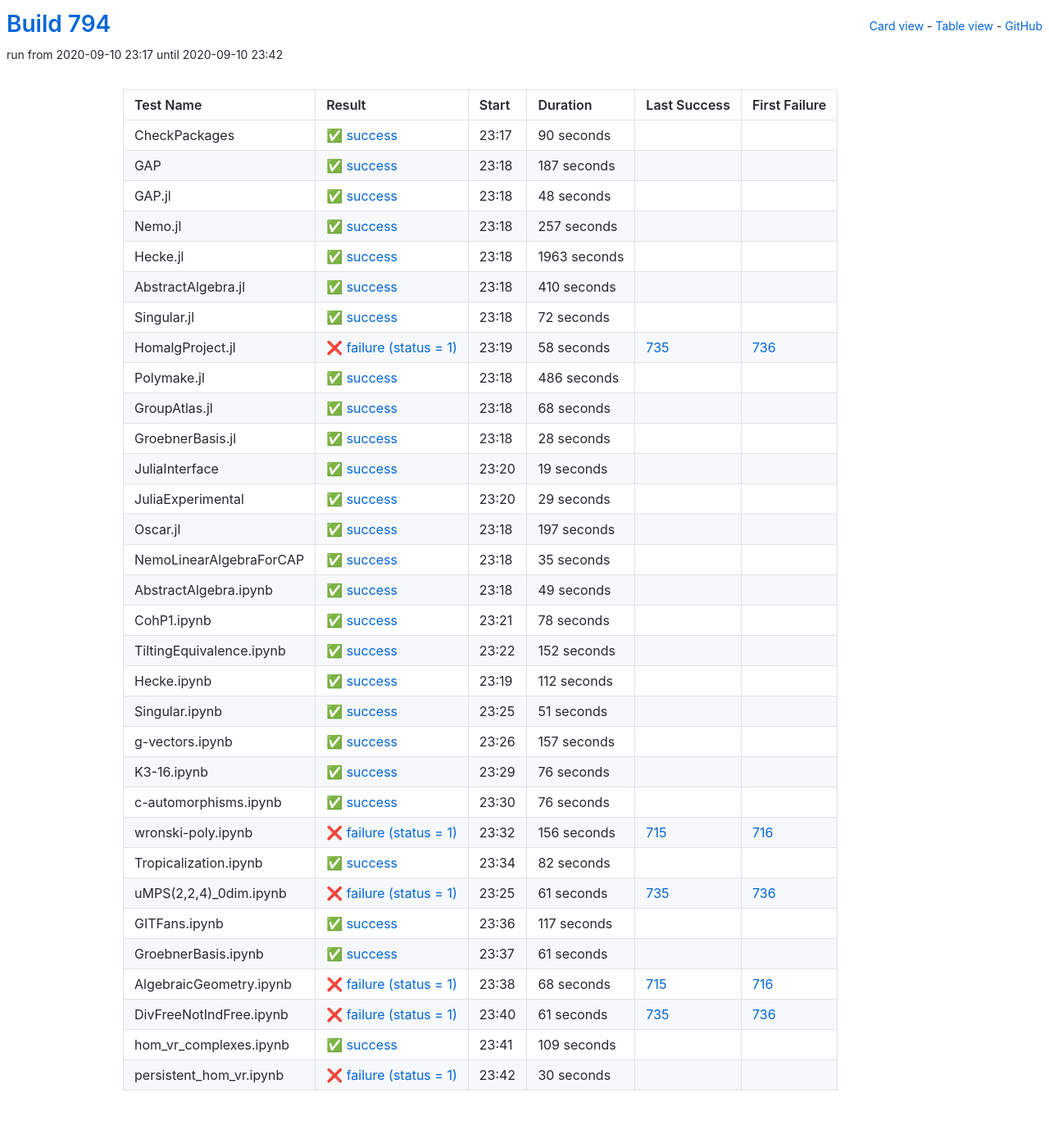
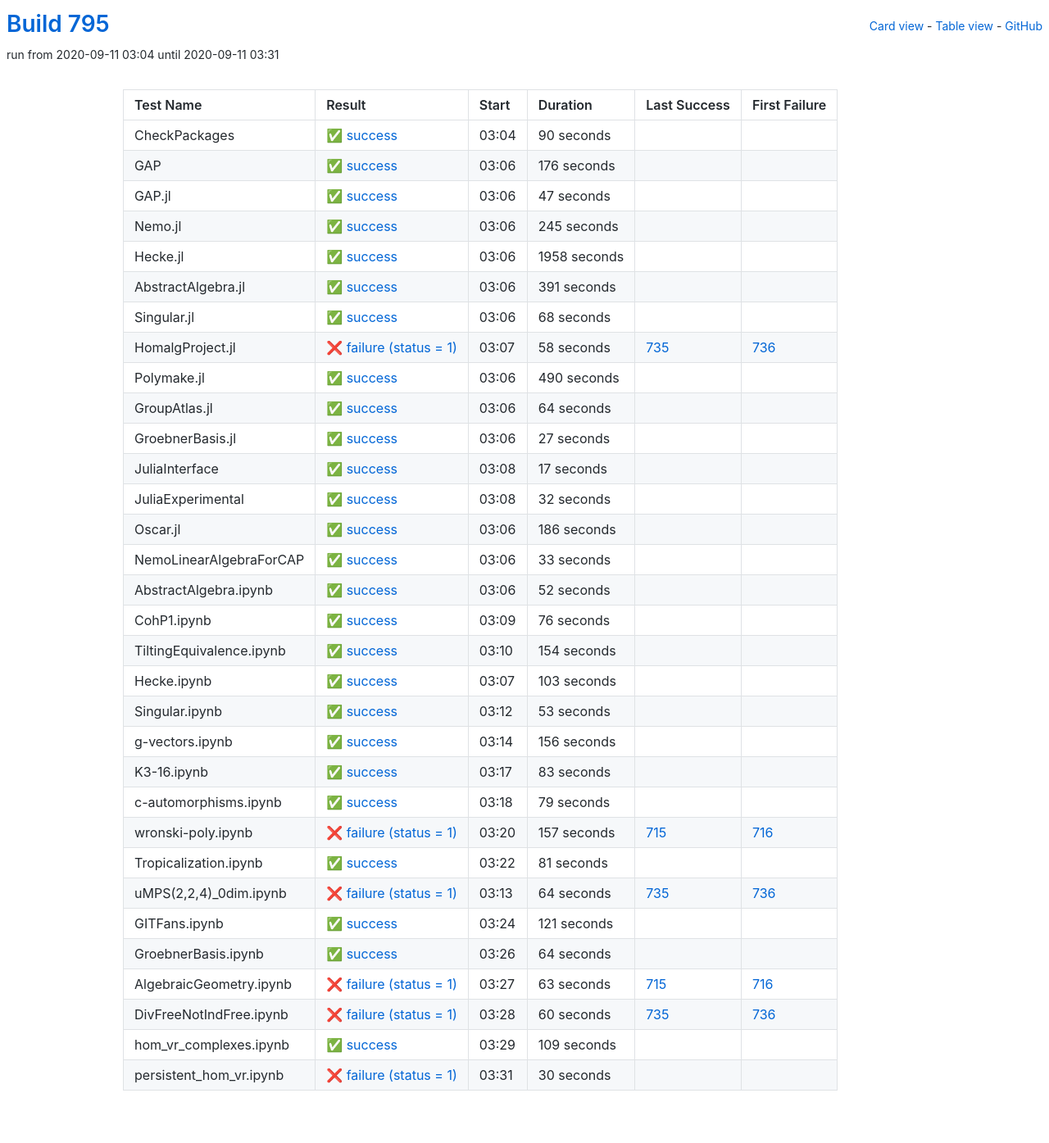
Before and after one commit to oscar-system/oscar-ci-status-stable, a Jekyll site: the page built from table.html, in a window 1280 px wide. Shown: the whole page at 82% size. Built offline with Jekyll 4.4.1, drawn with Linux system fonts in a browser that asks for light colours.

Commit message:
Build #795

```diff
--- a/_data/ci.yml
+++ b/_data/ci.yml
@@ -1,6 +1,6 @@
 ---
-build: 794
-build_url: https://oscarci.mathematik.uni-kl.de/job/oscar-stable/794/
+build: 795
+build_url: https://oscarci.mathematik.uni-kl.de/job/oscar-stable/795/
 job: oscar-stable
 organization: oscar-system
 repo: oscar-ci-status-stable
@@ -8,8 +8,8 @@ repourl: https://github.com/oscar-system/oscar-ci-status-stable
 tests:
 - name: CheckPackages
   id: checkpackages
-  log: https://oscarci.mathematik.uni-kl.de/job/oscar-stable/794/artifact/logs/build-794/CheckPackages.log
-  start: 2020-09-10 23:17
+  log: https://oscarci.mathematik.uni-kl.de/job/oscar-stable/795/artifact/logs/build-795/CheckPackages.log
+  start: 2020-09-11 03:04
   success: true
   exitcode: 0
   status: success
@@ -20,80 +20,80 @@ tests:
   first_failure_url:
 - name: GAP
   id: gap
-  log: https://oscarci.mathematik.uni-kl.de/job/oscar-stable/794/artifact/logs/build-794/GAP.log
-  start: 2020-09-10 23:18
+  log: https://oscarci.mathematik.uni-kl.de/job/oscar-stable/795/artifact/logs/build-795/GAP.log
+  start: 2020-09-11 03:06
   success: true
   exitcode: 0
   status: success
-  duration: 187
+  duration: 176
   last_success: false
   last_success_url:
   first_failure: false
   first_failure_url:
 - name: GAP.jl
   id: gap-jl
-  log: https://oscarci.mathematik.uni-kl.de/job/oscar-stable/794/artifact/logs/build-794/GAP.jl.log
-  start: 2020-09-10 23:18
+  log: https://oscarci.mathematik.uni-kl.de/job/oscar-stable/795/artifact/logs/build-795/GAP.jl.log
+  start: 2020-09-11 03:06
   success: true
   exitcode: 0
   status: success
-  duration: 48
+  duration: 47
   last_success: false
   last_success_url:
   first_failure: false
   first_failure_url:
 - name: Nemo.jl
   id: nemo-jl
-  log: https://oscarci.mathematik.uni-kl.de/job/oscar-stable/794/artifact/logs/build-794/Nemo.jl.log
-  start: 2020-09-10 23:18
+  log: https://oscarci.mathematik.uni-kl.de/job/oscar-stable/795/artifact/logs/build-795/Nemo.jl.log
+  start: 2020-09-11 03:06
   success: true
   exitcode: 0
   status: success
-  duration: 257
+  duration: 245
   last_success: false
   last_success_url:
   first_failure: false
   first_failure_url:
 - name: Hecke.jl
   id: hecke-jl
-  log: https://oscarci.mathematik.uni-kl.de/job/oscar-stable/794/artifact/logs/build-794/Hecke.jl.log
-  start: 2020-09-10 23:18
+  log: https://oscarci.mathematik.uni-kl.de/job/oscar-stable/795/artifact/logs/build-795/Hecke.jl.log
+  start: 2020-09-11 03:06
   success: true
   exitcode: 0
   status: success
-  duration: 1963
+  duration: 1958
   last_success: false
   last_success_url:
   first_failure: false
   first_failure_url:
 - name: AbstractAlgebra.jl
   id: abstractalgebra-jl
-  log: https://oscarci.mathematik.uni-kl.de/job/oscar-stable/794/artifact/logs/build-794/AbstractAlgebra.jl.log
-  start: 2020-09-10 23:18
+  log: https://oscarci.mathematik.uni-kl.de/job/oscar-stable/795/artifact/logs/build-795/AbstractAlgebra.jl.log
+  start: 2020-09-11 03:06
   success: true
   exitcode: 0
   status: success
-  duration: 410
+  duration: 391
   last_success: false
   last_success_url:
   first_failure: false
   first_failure_url:
 - name: Singular.jl
   id: singular-jl
-  log: https://oscarci.mathematik.uni-kl.de/job/oscar-stable/794/artifact/logs/build-794/Singular.jl.log
-  start: 2020-09-10 23:18
+  log: https://oscarci.mathematik.uni-kl.de/job/oscar-stable/795/artifact/logs/build-795/Singular.jl.log
+  start: 2020-09-11 03:06
   success: true
   exitcode: 0
   status: success
-  duration: 72
+  duration: 68
   last_success: false
   last_success_url:
   first_failure: false
   first_failure_url:
 - name: HomalgProject.jl
   id: homalgproject-jl
-  log: https://oscarci.mathematik.uni-kl.de/job/oscar-stable/794/artifact/logs/build-794/HomalgProject.jl.log
-  start: 2020-09-10 23:19
+  log: https://oscarci.mathematik.uni-kl.de/job/oscar-stable/795/artifact/logs/build-795/HomalgProject.jl.log
+  start: 2020-09-11 03:07
   success: false
   exitcode: 1
   status: failure
@@ -104,164 +104,104 @@ tests:
   first_failure_url: https://oscarci.mathematik.uni-kl.de/job/oscar-stable/736/
 - name: Polymake.jl
   id: polymake-jl
-  log: https://oscarci.mathematik.uni-kl.de/job/oscar-stable/794/artifact/logs/build-794/Polymake.jl.log
-  start: 2020-09-10 23:18
+  log: https://oscarci.mathematik.uni-kl.de/job/oscar-stable/795/artifact/logs/build-795/Polymake.jl.log
+  start: 2020-09-11 03:06
   success: true
   exitcode: 0
   status: success
-  duration: 486
+  duration: 490
   last_success: false
   last_success_url:
   first_failure: false
   first_failure_url:
 - name: GroupAtlas.jl
   id: groupatlas-jl
-  log: https://oscarci.mathematik.uni-kl.de/job/oscar-stable/794/artifact/logs/build-794/GroupAtlas.jl.log
-  start: 2020-09-10 23:18
+  log: https://oscarci.mathematik.uni-kl.de/job/oscar-stable/795/artifact/logs/build-795/GroupAtlas.jl.log
+  start: 2020-09-11 03:06
   success: true
   exitcode: 0
   status: success
-  duration: 68
+  duration: 64
   last_success: false
   last_success_url:
   first_failure: false
   first_failure_url:
 - name: GroebnerBasis.jl
   id: groebnerbasis-jl
-  log: https://oscarci.mathematik.uni-kl.de/job/oscar-stable/794/artifact/logs/build-794/GroebnerBasis.jl.log
-  start: 2020-09-10 23:18
+  log: https://oscarci.mathematik.uni-kl.de/job/oscar-stable/795/artifact/logs/build-795/GroebnerBasis.jl.log
+  start: 2020-09-11 03:06
   success: true
   exitcode: 0
   status: success
-  duration: 28
+  duration: 27
   last_success: false
   last_success_url:
   first_failure: false
   first_failure_url:
 - name: JuliaInterface
   id: juliainterface
-  log: https://oscarci.mathematik.uni-kl.de/job/oscar-stable/794/artifact/logs/build-794/JuliaInterface.log
-  start: 2020-09-10 23:20
+  log: https://oscarci.mathematik.uni-kl.de/job/oscar-stable/795/artifact/logs/build-795/JuliaInterface.log
+  start: 2020-09-11 03:08
   success: true
   exitcode: 0
   status: success
-  duration: 19
+  duration: 17
   last_success: false
   last_success_url:
   first_failure: false
   first_failure_url:
 - name: JuliaExperimental
   id: juliaexperimental
-  log: https://oscarci.mathematik.uni-kl.de/job/oscar-stable/794/artifact/logs/build-794/JuliaExperimental.log
-  start: 2020-09-10 23:20
+  log: https://oscarci.mathematik.uni-kl.de/job/oscar-stable/795/artifact/logs/build-795/JuliaExperimental.log
+  start: 2020-09-11 03:08
   success: true
   exitcode: 0
   status: success
-  duration: 29
+  duration: 32
   last_success: false
   last_success_url:
   first_failure: false
   first_failure_url:
 - name: Oscar.jl
   id: oscar-jl
-  log: https://oscarci.mathematik.uni-kl.de/job/oscar-stable/794/artifact/logs/build-794/Oscar.jl.log
-  start: 2020-09-10 23:18
+  log: https://oscarci.mathematik.uni-kl.de/job/oscar-stable/795/artifact/logs/build-795/Oscar.jl.log
+  start: 2020-09-11 03:06
   success: true
   exitcode: 0
   status: success
-  duration: 197
+  duration: 186
   last_success: false
   last_success_url:
   first_failure: false
   first_failure_url:
 - name: NemoLinearAlgebraForCAP
   id: nemolinearalgebraforcap
-  log: https://oscarci.mathematik.uni-kl.de/job/oscar-stable/794/artifact/logs/build-794/NemoLinearAlgebraForCAP.log
-  start: 2020-09-10 23:18
+  log: https://oscarci.mathematik.uni-kl.de/job/oscar-stable/795/artifact/logs/build-795/NemoLinearAlgebraForCAP.log
+  start: 2020-09-11 03:06
   success: true
   exitcode: 0
   status: success
-  duration: 35
+  duration: 33
   last_success: false
   last_success_url:
   first_failure: false
   first_failure_url:
 - name: AbstractAlgebra.ipynb
   id: abstractalgebra-ipynb
-  log: https://oscarci.mathematik.uni-kl.de/job/oscar-stable/794/artifact/logs/build-794/AbstractAlgebra.ipynb.log
-  start: 2020-09-10 23:18
+  log: https://oscarci.mathematik.uni-kl.de/job/oscar-stable/795/artifact/logs/build-795/AbstractAlgebra.ipynb.log
+  start: 2020-09-11 03:06
   success: true
   exitcode: 0
   status: success
-  duration: 49
+  duration: 52
   last_success: false
   last_success_url:
   first_failure: false
   first_failure_url:
 - name: CohP1.ipynb
   id: cohp1-ipynb
-  log: https://oscarci.mathematik.uni-kl.de/job/oscar-stable/794/artifact/logs/build-794/CohP1.ipynb.log
-  start: 2020-09-10 23:21
-  success: true
-  exitcode: 0
-  status: success
-  duration: 78
-  last_success: false
-  last_success_url:
-  first_failure: false
-  first_failure_url:
-- name: TiltingEquivalence.ipynb
-  id: tiltingequivalence-ipynb
-  log: https://oscarci.mathematik.uni-kl.de/job/oscar-stable/794/artifact/logs/build-794/TiltingEquivalence.ipynb.log
-  start: 2020-09-10 23:22
-  success: true
-  exitcode: 0
-  status: success
-  duration: 152
-  last_success: false
-  last_success_url:
-  first_failure: false
-  first_failure_url:
-- name: Hecke.ipynb
-  id: hecke-ipynb
-  log: https://oscarci.mathematik.uni-kl.de/job/oscar-stable/794/artifact/logs/build-794/Hecke.ipynb.log
-  start: 2020-09-10 23:19
-  success: true
-  exitcode: 0
-  status: success
-  duration: 112
-  last_success: false
-  last_success_url:
-  first_failure: false
-  first_failure_url:
-- name: Singular.ipynb
-  id: singular-ipynb
-  log: https://oscarci.mathematik.uni-kl.de/job/oscar-stable/794/artifact/logs/build-794/Singular.ipynb.log
-  start: 2020-09-10 23:25
-  success: true
-  exitcode: 0
-  status: success
-  duration: 51
-  last_success: false
-  last_success_url:
-  first_failure: false
-  first_failure_url:
-- name: g-vectors.ipynb
-  id: g-vectors-ipynb
-  log: https://oscarci.mathematik.uni-kl.de/job/oscar-stable/794/artifact/logs/build-794/g-vectors.ipynb.log
-  start: 2020-09-10 23:26
-  success: true
-  exitcode: 0
-  status: success
-  duration: 157
-  last_success: false
-  last_success_url:
-  first_failure: false
-  first_failure_url:
-- name: K3-16.ipynb
-  id: k3-16-ipynb
-  log: https://oscarci.mathematik.uni-kl.de/job/oscar-stable/794/artifact/logs/build-794/K3-16.ipynb.log
-  start: 2020-09-10 23:29
+  log: https://oscarci.mathematik.uni-kl.de/job/oscar-stable/795/artifact/logs/build-795/CohP1.ipynb.log
+  start: 2020-09-11 03:09
   success: true
   exitcode: 0
   status: success
@@ -270,106 +210,166 @@ tests:
   last_success_url:
   first_failure: false
   first_failure_url:
-- name: c-automorphisms.ipynb
-  id: c-automorphisms-ipynb
-  log: https://oscarci.mathematik.uni-kl.de/job/oscar-stable/794/artifact/logs/build-794/c-automorphisms.ipynb.log
-  start: 2020-09-10 23:30
+- name: TiltingEquivalence.ipynb
+  id: tiltingequivalence-ipynb
+  log: https://oscarci.mathematik.uni-kl.de/job/oscar-stable/795/artifact/logs/build-795/TiltingEquivalence.ipynb.log
+  start: 2020-09-11 03:10
   success: true
   exitcode: 0
   status: success
-  duration: 76
+  duration: 154
+  last_success: false
+  last_success_url:
+  first_failure: false
+  first_failure_url:
+- name: Hecke.ipynb
+  id: hecke-ipynb
+  log: https://oscarci.mathematik.uni-kl.de/job/oscar-stable/795/artifact/logs/build-795/Hecke.ipynb.log
+  start: 2020-09-11 03:07
+  success: true
+  exitcode: 0
+  status: success
+  duration: 103
+  last_success: false
+  last_success_url:
+  first_failure: false
+  first_failure_url:
+- name: Singular.ipynb
+  id: singular-ipynb
+  log: https://oscarci.mathematik.uni-kl.de/job/oscar-stable/795/artifact/logs/build-795/Singular.ipynb.log
+  start: 2020-09-11 03:12
+  success: true
+  exitcode: 0
+  status: success
+  duration: 53
+  last_success: false
+  last_success_url:
+  first_failure: false
+  first_failure_url:
+- name: g-vectors.ipynb
+  id: g-vectors-ipynb
+  log: https://oscarci.mathematik.uni-kl.de/job/oscar-stable/795/artifact/logs/build-795/g-vectors.ipynb.log
+  start: 2020-09-11 03:14
+  success: true
+  exitcode: 0
+  status: success
+  duration: 156
+  last_success: false
+  last_success_url:
+  first_failure: false
+  first_failure_url:
+- name: K3-16.ipynb
+  id: k3-16-ipynb
+  log: https://oscarci.mathematik.uni-kl.de/job/oscar-stable/795/artifact/logs/build-795/K3-16.ipynb.log
+  start: 2020-09-11 03:17
+  success: true
+  exitcode: 0
+  status: success
+  duration: 83
+  last_success: false
+  last_success_url:
+  first_failure: false
+  first_failure_url:
+- name: c-automorphisms.ipynb
+  id: c-automorphisms-ipynb
+  log: https://oscarci.mathematik.uni-kl.de/job/oscar-stable/795/artifact/logs/build-795/c-automorphisms.ipynb.log
+  start: 2020-09-11 03:18
+  success: true
+  exitcode: 0
+  status: success
+  duration: 79
   last_success: false
   last_success_url:
   first_failure: false
   first_failure_url:
 - name: wronski-poly.ipynb
   id: wronski-poly-ipynb
-  log: https://oscarci.mathematik.uni-kl.de/job/oscar-stable/794/artifact/logs/build-794/wronski-poly.ipynb.log
-  start: 2020-09-10 23:32
+  log: https://oscarci.mathematik.uni-kl.de/job/oscar-stable/795/artifact/logs/build-795/wronski-poly.ipynb.log
+  start: 2020-09-11 03:20
   success: false
   exitcode: 1
   status: failure
-  duration: 156
+  duration: 157
   last_success: 715
   last_success_url: https://oscarci.mathematik.uni-kl.de/job/oscar-stable/715/
   first_failure: 716
   first_failure_url: https://oscarci.mathematik.uni-kl.de/job/oscar-stable/716/
 - name: Tropicalization.ipynb
   id: tropicalization-ipynb
-  log: https://oscarci.mathematik.uni-kl.de/job/oscar-stable/794/artifact/logs/build-794/Tropicalization.ipynb.log
-  start: 2020-09-10 23:34
+  log: https://oscarci.mathematik.uni-kl.de/job/oscar-stable/795/artifact/logs/build-795/Tropicalization.ipynb.log
+  start: 2020-09-11 03:22
   success: true
   exitcode: 0
   status: success
-  duration: 82
+  duration: 81
   last_success: false
   last_success_url:
   first_failure: false
   first_failure_url:
 - name: uMPS(2,2,4)_0dim.ipynb
   id: umps-2-2-4-0dim-ipynb
-  log: https://oscarci.mathematik.uni-kl.de/job/oscar-stable/794/artifact/logs/build-794/uMPS-2-2-4-_0dim.ipynb.log
-  start: 2020-09-10 23:25
+  log: https://oscarci.mathematik.uni-kl.de/job/oscar-stable/795/artifact/logs/build-795/uMPS-2-2-4-_0dim.ipynb.log
+  start: 2020-09-11 03:13
   success: false
   exitcode: 1
   status: failure
-  duration: 61
+  duration: 64
   last_success: 735
   last_success_url: https://oscarci.mathematik.uni-kl.de/job/oscar-stable/735/
   first_failure: 736
   first_failure_url: https://oscarci.mathematik.uni-kl.de/job/oscar-stable/736/
 - name: GITFans.ipynb
   id: gitfans-ipynb
-  log: https://oscarci.mathematik.uni-kl.de/job/oscar-stable/794/artifact/logs/build-794/GITFans.ipynb.log
-  start: 2020-09-10 23:36
+  log: https://oscarci.mathematik.uni-kl.de/job/oscar-stable/795/artifact/logs/build-795/GITFans.ipynb.log
+  start: 2020-09-11 03:24
   success: true
   exitcode: 0
   status: success
-  duration: 117
+  duration: 121
   last_success: false
   last_success_url:
   first_failure: false
   first_failure_url:
 - name: GroebnerBasis.ipynb
   id: groebnerbasis-ipynb
-  log: https://oscarci.mathematik.uni-kl.de/job/oscar-stable/794/artifact/logs/build-794/GroebnerBasis.ipynb.log
-  start: 2020-09-10 23:37
+  log: https://oscarci.mathematik.uni-kl.de/job/oscar-stable/795/artifact/logs/build-795/GroebnerBasis.ipynb.log
+  start: 2020-09-11 03:26
   success: true
   exitcode: 0
   status: success
-  duration: 61
+  duration: 64
   last_success: false
   last_success_url:
   first_failure: false
   first_failure_url:
 - name: AlgebraicGeometry.ipynb
   id: algebraicgeometry-ipynb
-  log: https://oscarci.mathematik.uni-kl.de/job/oscar-stable/794/artifact/logs/build-794/AlgebraicGeometry.ipynb.log
-  start: 2020-09-10 23:38
+  log: https://oscarci.mathematik.uni-kl.de/job/oscar-stable/795/artifact/logs/build-795/AlgebraicGeometry.ipynb.log
+  start: 2020-09-11 03:27
   success: false
   exitcode: 1
   status: failure
-  duration: 68
+  duration: 63
   last_success: 715
   last_success_url: https://oscarci.mathematik.uni-kl.de/job/oscar-stable/715/
   first_failure: 716
   first_failure_url: https://oscarci.mathematik.uni-kl.de/job/oscar-stable/716/
 - name: DivFreeNotIndFree.ipynb
   id: divfreenotindfree-ipynb
-  log: https://oscarci.mathematik.uni-kl.de/job/oscar-stable/794/artifact/logs/build-794/DivFreeNotIndFree.ipynb.log
-  start: 2020-09-10 23:40
+  log: https://oscarci.mathematik.uni-kl.de/job/oscar-stable/795/artifact/logs/build-795/DivFreeNotIndFree.ipynb.log
+  start: 2020-09-11 03:28
   success: false
   exitcode: 1
   status: failure
-  duration: 61
+  duration: 60
   last_success: 735
   last_success_url: https://oscarci.mathematik.uni-kl.de/job/oscar-stable/735/
   first_failure: 736
   first_failure_url: https://oscarci.mathematik.uni-kl.de/job/oscar-stable/736/
 - name: hom_vr_complexes.ipynb
   id: hom-vr-complexes-ipynb
-  log: https://oscarci.mathematik.uni-kl.de/job/oscar-stable/794/artifact/logs/build-794/hom_vr_complexes.ipynb.log
-  start: 2020-09-10 23:41
+  log: https://oscarci.mathematik.uni-kl.de/job/oscar-stable/795/artifact/logs/build-795/hom_vr_complexes.ipynb.log
+  start: 2020-09-11 03:29
   success: true
   exitcode: 0
   status: success
@@ -380,8 +380,8 @@ tests:
   first_failure_url:
 - name: persistent_hom_vr.ipynb
   id: persistent-hom-vr-ipynb
-  log: https://oscarci.mathematik.uni-kl.de/job/oscar-stable/794/artifact/logs/build-794/persistent_hom_vr.ipynb.log
-  start: 2020-09-10 23:42
+  log: https://oscarci.mathematik.uni-kl.de/job/oscar-stable/795/artifact/logs/build-795/persistent_hom_vr.ipynb.log
+  start: 2020-09-11 03:31
   success: false
   exitcode: 1
   status: failure
```
Also changed, not shown: README.md.
